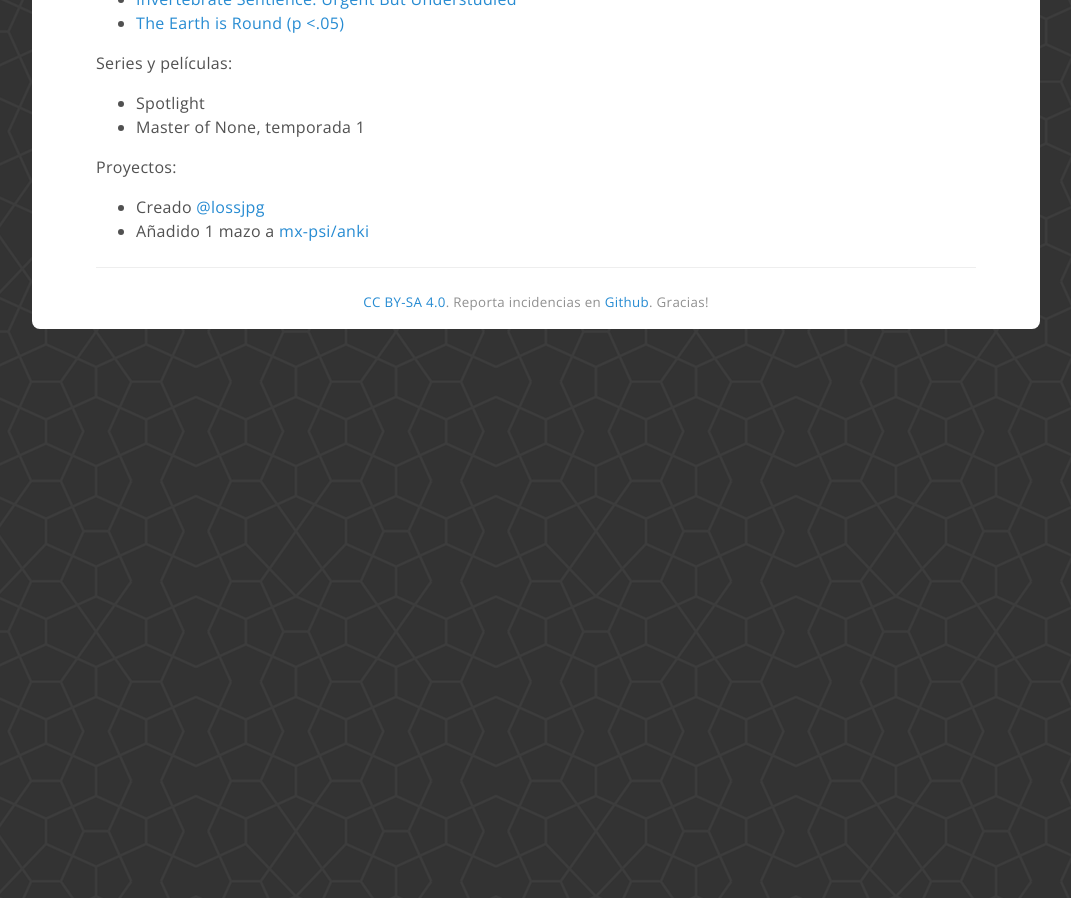
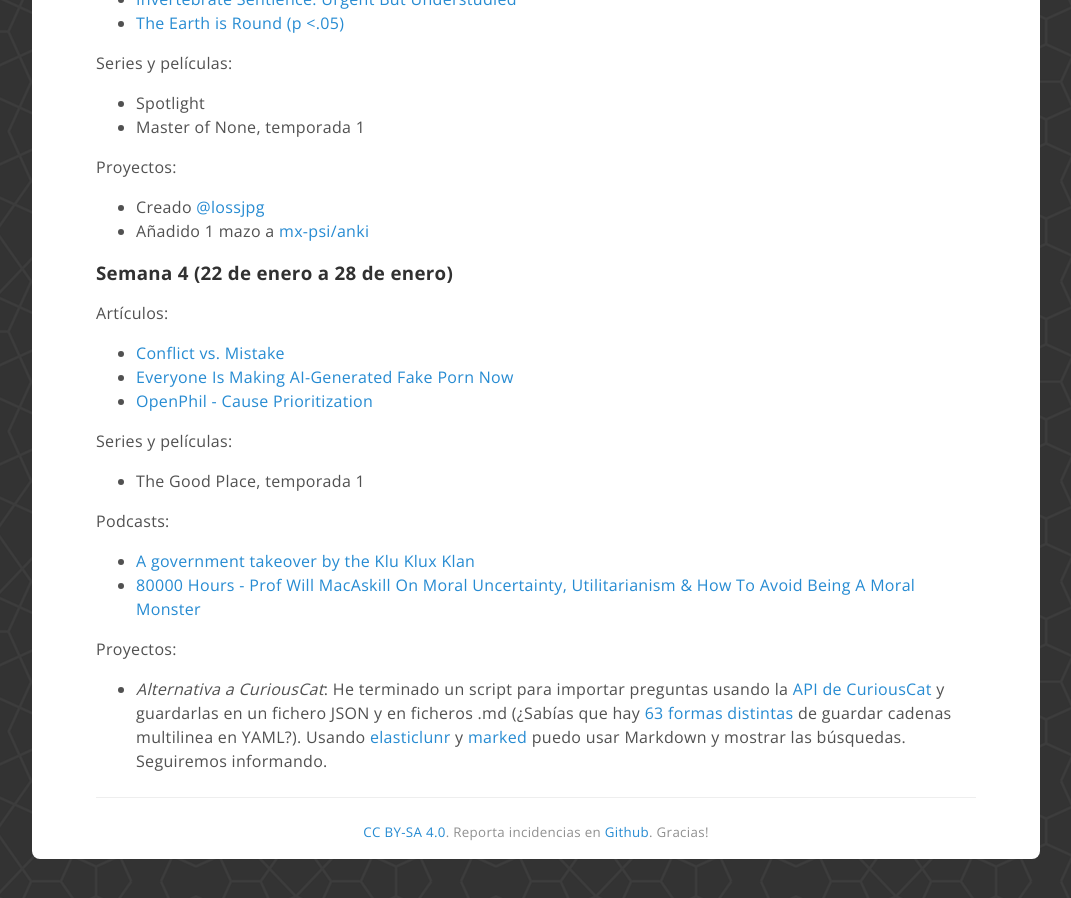
Before and after one commit to coDual/codual.github.io, a Jekyll site: the page built from log/2018.md, in a window 1280 px wide and 900 px high, scrolled down 1369 px. Shown: the whole window, without its empty margins (104-1175 px from the left). Built offline with Jekyll 4.4.1, drawn with Linux system fonts in a browser that asks for light colours; before the commit the page ends 1778 px from its top, so only the background shows below that.

Commit message:
Semana 4

```diff
--- a/log/2018.md
+++ b/log/2018.md
@@ -72,3 +72,24 @@
 
 - Creado [@lossjpg](https://t.me/lossjpg)
 - Añadido 1 mazo a [mx-psi/anki](https://github.com/mx-psi/anki)
+
+<h3 id="s4">Semana 4 (22 de enero a 28 de enero)</h3>
+
+Artículos:
+
+- [Conflict vs. Mistake](https://slatestarcodex.com/2018/01/24/conflict-vs-mistake/)
+- [Everyone Is Making AI-Generated Fake Porn Now](https://motherboard.vice.com/en_us/article/bjye8a/reddit-fake-porn-app-daisy-ridley)
+- [OpenPhil - Cause Prioritization](https://www.openphilanthropy.org/blog/update-cause-prioritization-open-philanthropy#No_more_unified_benchmark)
+
+Series y películas:
+
+- The Good Place, temporada 1
+
+Podcasts:
+
+- [A government takeover by the Klu Klux Klan](https://www.newyorker.com/podcast/political-scene/a-government-takeover-by-the-ku-klux-klan)
+- [80000 Hours - Prof Will MacAskill On Moral Uncertainty, Utilitarianism & How To Avoid Being A Moral Monster](https://80000hours.org/2018/01/will-macaskill-moral-philosophy)
+
+Proyectos:
+
+- *Alternativa a CuriousCat*: He terminado un script para importar preguntas usando la [API de CuriousCat](https://curiouscat.restlet.io/) y guardarlas en un fichero JSON y en ficheros .md (¿Sabías que hay [63 formas distintas](https://stackoverflow.com/a/21699210/3414720) de guardar cadenas multilinea en YAML?). Usando [elasticlunr](http://elasticlunr.com/) y [marked](https://github.com/chjj/marked#marked) puedo usar Markdown y mostrar las búsquedas. Seguiremos informando.
```
